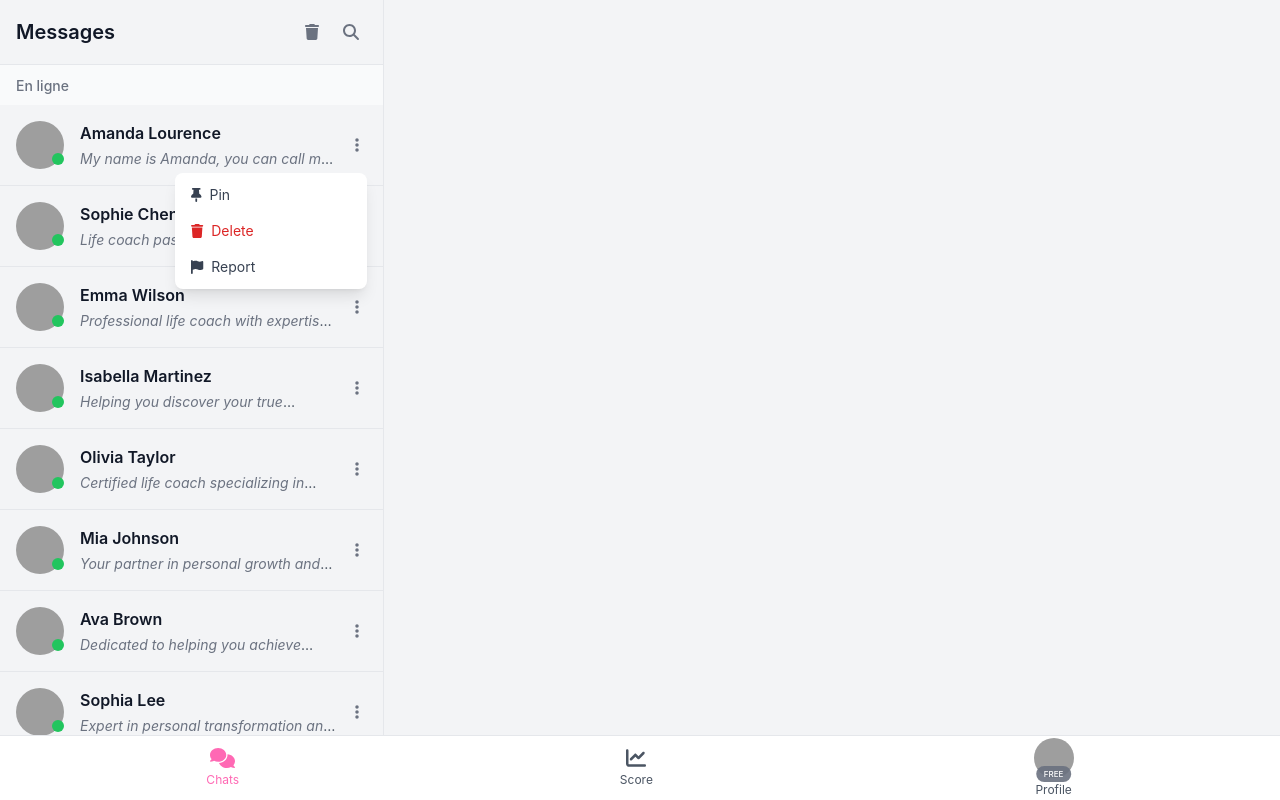
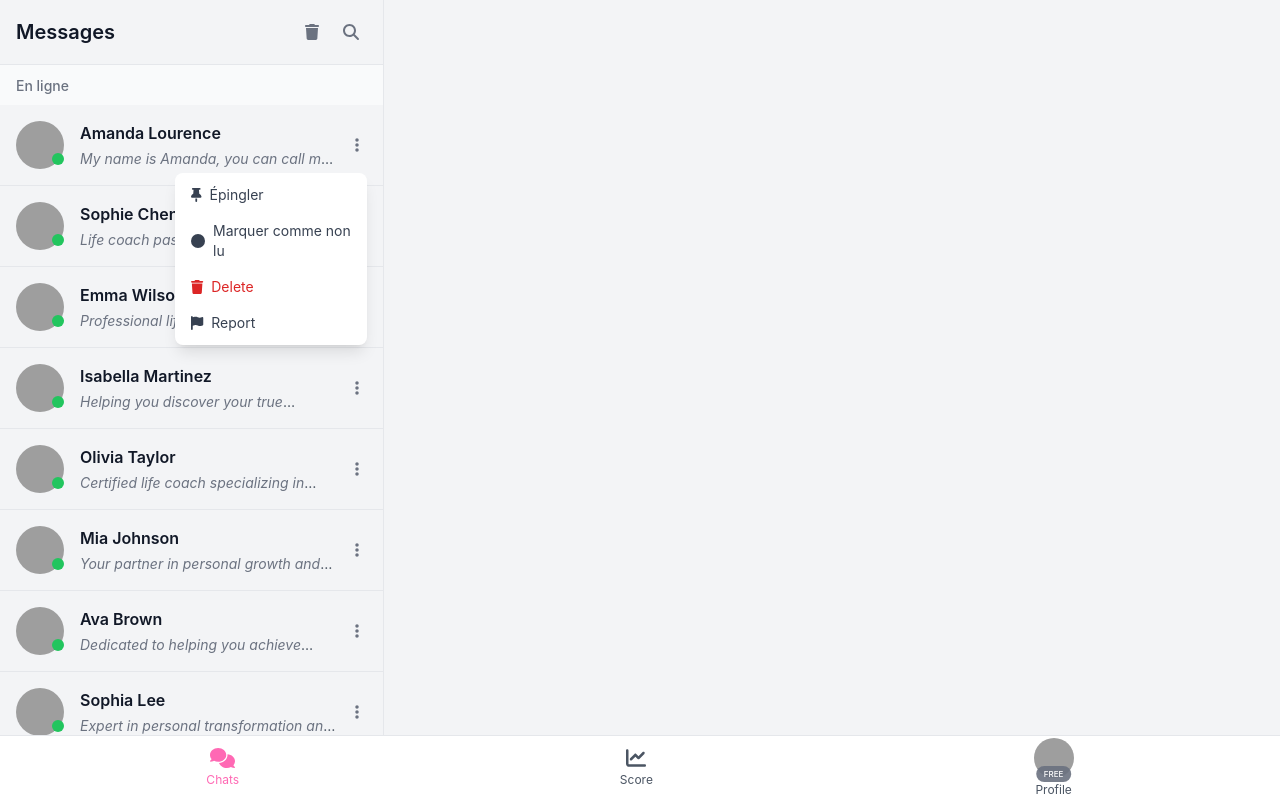
Before and after one commit to kevvvvvv1/chat-score-app, a React (Vite) app: page /chat in a window 1280 px wide. Both pictures are taken after a click on the button 357 px from the left and 145 px from the top of the page. Built offline with nearby package versions, Linux system fonts and the light colour scheme; grey boxes are pictures that could not be loaded.

Commit message:
✨ Ajout de la fonctionnalité 'marquer comme non lu'
- Ajout du statut non lu dans le store de chat
- Ajout du bouton pour marquer une conversation comme non lue
- Affichage en gras et point bleu pour les conversations non lues

```diff
--- a/src/components/chat/ChatList.tsx
+++ b/src/components/chat/ChatList.tsx
@@ -34,18 +34,22 @@ interface ChatListProps {
 
 export default function ChatList({ pinnedChats, allChats, onChatSelect }: ChatListProps) {
   const [activeMenu, setActiveMenu] = useState<string | null>(null);
-  const { togglePin, isPinned } = useChatStore();
+  const { togglePin, isPinned, toggleUnread, unreadChats } = useChatStore();
 
   // Séparer les chats non épinglés en ligne et hors ligne
   const onlineChats = allChats.filter(chat => chat.user.isOnline);
   const offlineChats = allChats.filter(chat => !chat.user.isOnline);
 
   const ChatItem = ({ chat }: { chat: ChatMessage }) => {
+    const isUnread = unreadChats.includes(chat.id);
+
     const handleOptionClick = (e: React.MouseEvent, action: string) => {
       e.stopPropagation();
 
       if (action === 'pin') {
         togglePin(chat.id);
+      } else if (action === 'unread') {
+        toggleUnread(chat.id);
       }
 
       setActiveMenu(null);
@@ -75,7 +79,7 @@ export default function ChatList({ pinnedChats, allChats, onChatSelect }: ChatLi
 
         <div className="ml-4 flex-1">
           <div className="flex justify-between items-start">
-            <h3 className="font-semibold text-gray-900 dark:text-gray-100">
+            <h3 className={`font-semibold text-gray-900 dark:text-gray-100 ${isUnread ? 'font-bold' : ''}`}>
               {chat.user.name}
             </h3>
             <span className="text-sm text-gray-500 dark:text-gray-400">
@@ -84,7 +88,7 @@ export default function ChatList({ pinnedChats, allChats, onChatSelect }: ChatLi
           </div>
 
           <div className="flex justify-between items-center mt-1">
-            <p className="text-sm text-gray-600 dark:text-gray-300 line-clamp-1">
+            <p className={`text-sm text-gray-600 dark:text-gray-300 line-clamp-1 ${isUnread ? 'font-bold' : ''}`}>
               {chat.isTyping ? (
                 <span className="text-blue-500">typing...</span>
               ) : chat.lastMessage ? (
@@ -95,9 +99,9 @@ export default function ChatList({ pinnedChats, allChats, onChatSelect }: ChatLi
                 </span>
               )}
             </p>
-            {typeof chat.unreadCount === 'number' && chat.unreadCount > 0 && (
+            {isUnread && (
               <span className="bg-blue-500 text-white text-xs rounded-full px-2 py-1 ml-2">
-                {chat.unreadCount}
+                •
               </span>
             )}
           </div>
@@ -137,7 +141,14 @@ export default function ChatList({ pinnedChats, allChats, onChatSelect }: ChatLi
                     className="w-full text-left px-4 py-2 text-sm text-gray-700 dark:text-gray-200 hover:bg-gray-100 dark:hover:bg-gray-700 flex items-center"
                   >
                     <FontAwesomeIcon icon={faThumbtack} className="mr-2" />
-                    {isPinned(chat.id) ? 'Unpin' : 'Pin'}
+                    {isPinned(chat.id) ? 'Désépingler' : 'Épingler'}
+                  </button>
+                  <button
+                    onClick={(e) => handleOptionClick(e, 'unread')}
+                    className="w-full text-left px-4 py-2 text-sm text-gray-700 dark:text-gray-200 hover:bg-gray-100 dark:hover:bg-gray-700 flex items-center"
+                  >
+                    <FontAwesomeIcon icon={faCircle} className="mr-2" />
+                    Marquer comme non lu
                   </button>
                   <button
                     onClick={(e) => handleOptionClick(e, 'delete')}
--- a/src/stores/chatStore.ts
+++ b/src/stores/chatStore.ts
@@ -14,12 +14,14 @@ interface ChatState {
   pinnedChats: string[];
   messages: Message[];
   limitedChats: string[];
+  unreadChats: string[];
   togglePin: (chatId: string) => void;
   isPinned: (chatId: string) => boolean;
   addMessage: (message: Message) => void;
   getLastMessage: (chatId: string) => Message | undefined;
   isLimited: (chatId: string) => boolean;
   setLimited: (chatId: string) => void;
+  toggleUnread: (chatId: string) => void;
   clearMessages: () => void;
 }
 
@@ -29,6 +31,7 @@ export const useChatStore = create<ChatState>()(
       pinnedChats: [],
       messages: [],
       limitedChats: [],
+      unreadChats: [],
       togglePin: (chatId: string) => {
         set((state) => {
           const isPinned = state.pinnedChats.includes(chatId);
@@ -72,8 +75,19 @@ export const useChatStore = create<ChatState>()(
           limitedChats: [...state.limitedChats, chatId]
         }));
       },
+      toggleUnread: (chatId: string) => {
+        set((state) => {
+          const isUnread = state.unreadChats.includes(chatId);
+          return {
+            ...state,
+            unreadChats: isUnread
+              ? state.unreadChats.filter(id => id !== chatId)
+              : [...state.unreadChats, chatId]
+          };
+        });
+      },
       clearMessages: () => {
-        set({ messages: [], limitedChats: [] });
+        set({ messages: [], limitedChats: [], unreadChats: [] });
       }
     }),
     {
@@ -82,7 +96,8 @@ export const useChatStore = create<ChatState>()(
       partialize: (state) => ({
         messages: state.messages,
         pinnedChats: state.pinnedChats,
-        limitedChats: state.limitedChats
+        limitedChats: state.limitedChats,
+        unreadChats: state.unreadChats
       }),
       version: 1,
     }
```
